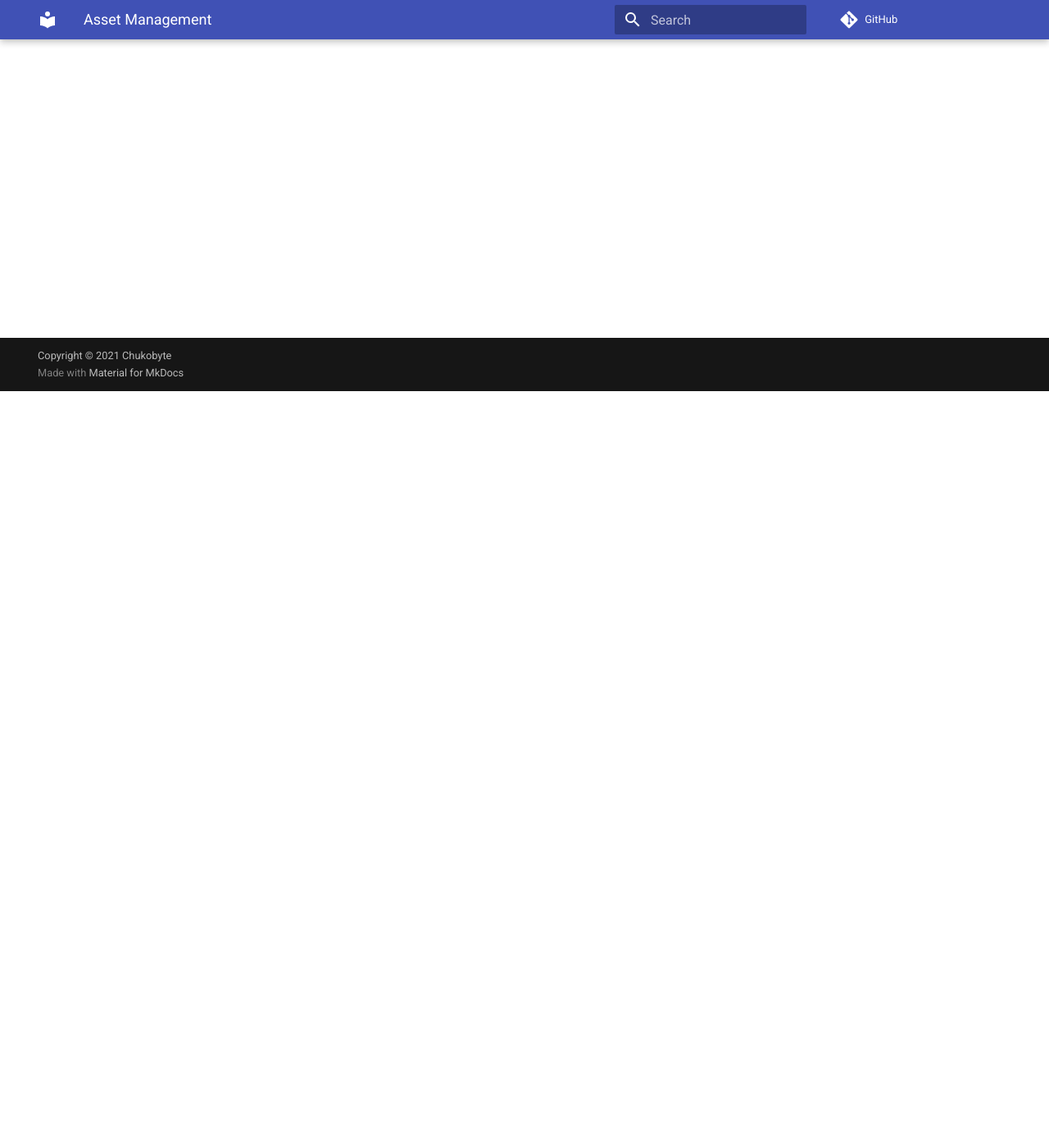
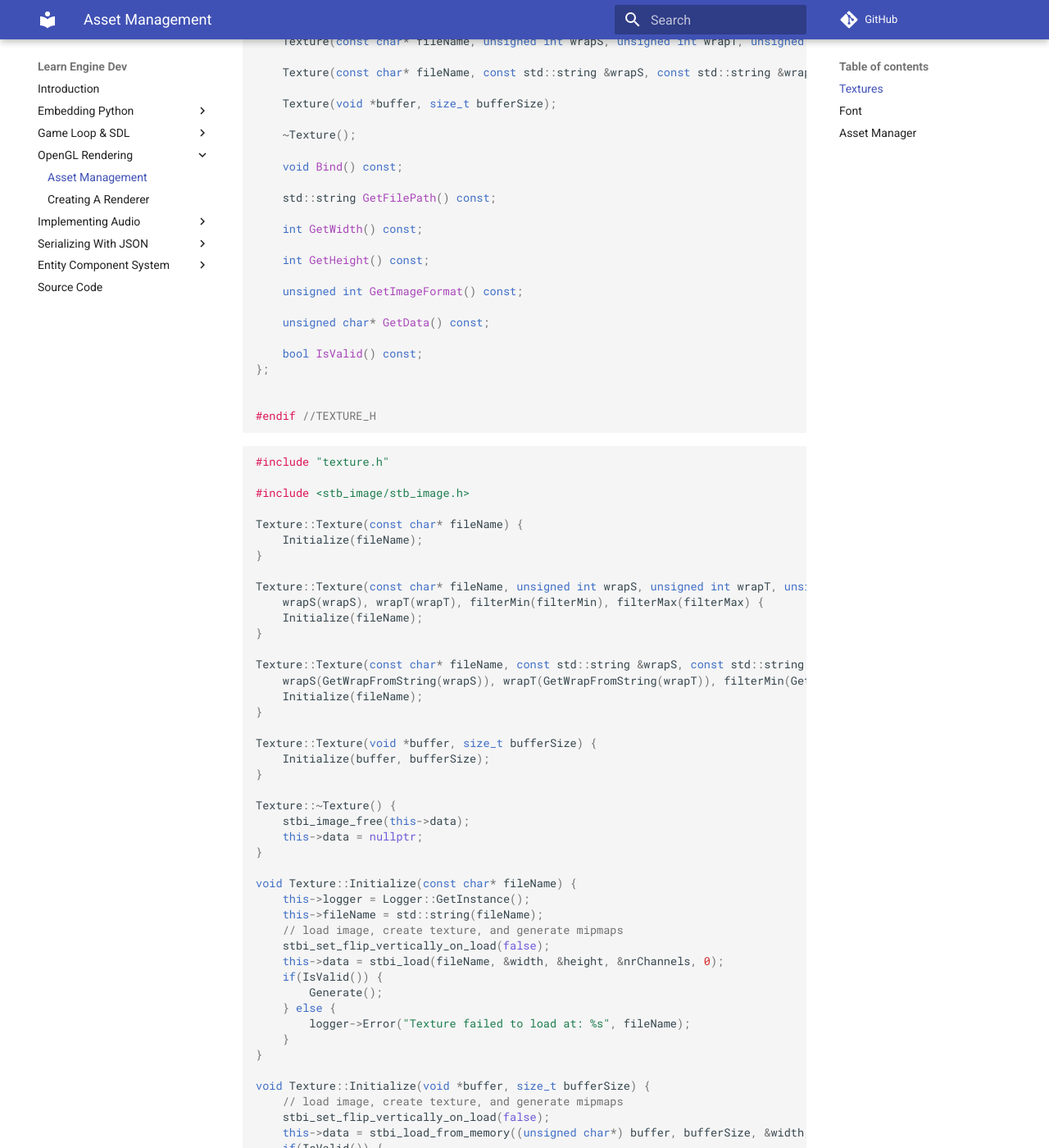
Before and after one commit to Chukobyte/learn-engine-dev, an MkDocs documentation site: the page built from docs/opengl_rendering/asset_management.md, in a window 1280 px wide and 1400 px high, scrolled down 923 px. Shown: the whole window at 82% size. Built offline with MkDocs 1.6.1 and Material for MkDocs 9.7.7, drawn with Linux system fonts in a browser that asks for light colours; comment, search, counter and statistics services are not loaded; some of the changed text lies outside the part shown.

Commit message:
Second commit.

````diff
--- a/docs/opengl_rendering/asset_management.md
+++ b/docs/opengl_rendering/asset_management.md
@@ -2,6 +2,199 @@
 
 ## Textures
 
+```c++
+#ifndef TEXTURE_H
+#define TEXTURE_H
+
+#include <glad/glad.h>
+
+#include "../utils/logger.h"
+
+class Texture {
+  private:
+    Logger *logger = nullptr;
+    std::string fileName;
+
+    GLuint ID = 0;
+    unsigned char* data = nullptr;
+    int width = 0;
+    int height = 0;
+    int nrChannels = 0;
+    // format
+    unsigned int internalFormat = GL_RGBA;
+    unsigned int imageFormat = GL_RGBA;
+    // configuration
+    unsigned int wrapS = GL_CLAMP_TO_BORDER;
+    unsigned int wrapT = GL_CLAMP_TO_BORDER;
+    unsigned int filterMin = GL_NEAREST;
+    unsigned int filterMax = GL_NEAREST;
+
+    void Initialize(const char* fileName);
+
+    void Initialize(void *buffer, size_t bufferSize);
+
+    void Generate();
+
+    unsigned int GetWrapFromString(const std::string &wrap) const;
+
+    unsigned int GetFilterFromString(const std::string &filter) const;
+  public:
+    Texture(const char* fileName);
+
+    Texture(const char* fileName, unsigned int wrapS, unsigned int wrapT, unsigned int filterMin, unsigned int filterMax);
+
+    Texture(const char* fileName, const std::string &wrapS, const std::string &wrapT, const std::string &filterMin, const std::string &filterMax);
+
+    Texture(void *buffer, size_t bufferSize);
+
+    ~Texture();
+
+    void Bind() const;
+
+    std::string GetFilePath() const;
+
+    int GetWidth() const;
+
+    int GetHeight() const;
+
+    unsigned int GetImageFormat() const;
+
+    unsigned char* GetData() const;
+
+    bool IsValid() const;
+};
+
+
+#endif //TEXTURE_H
+```
+
+```c++
+#include "texture.h"
+
+#include <stb_image/stb_image.h>
+
+Texture::Texture(const char* fileName) {
+    Initialize(fileName);
+}
+
+Texture::Texture(const char* fileName, unsigned int wrapS, unsigned int wrapT, unsigned int filterMin, unsigned int filterMax) :
+    wrapS(wrapS), wrapT(wrapT), filterMin(filterMin), filterMax(filterMax) {
+    Initialize(fileName);
+}
+
+Texture::Texture(const char* fileName, const std::string &wrapS, const std::string &wrapT, const std::string &filterMin, const std::string &filterMax) :
+    wrapS(GetWrapFromString(wrapS)), wrapT(GetWrapFromString(wrapT)), filterMin(GetFilterFromString(filterMin)), filterMax(GetFilterFromString(filterMax)) {
+    Initialize(fileName);
+}
+
+Texture::Texture(void *buffer, size_t bufferSize) {
+    Initialize(buffer, bufferSize);
+}
+
+Texture::~Texture() {
+    stbi_image_free(this->data);
+    this->data = nullptr;
+}
+
+void Texture::Initialize(const char* fileName) {
+    this->logger = Logger::GetInstance();
+    this->fileName = std::string(fileName);
+    // load image, create texture, and generate mipmaps
+    stbi_set_flip_vertically_on_load(false);
+    this->data = stbi_load(fileName, &width, &height, &nrChannels, 0);
+    if(IsValid()) {
+        Generate();
+    } else {
+        logger->Error("Texture failed to load at: %s", fileName);
+    }
+}
+
+void Texture::Initialize(void *buffer, size_t bufferSize) {
+    // load image, create texture, and generate mipmaps
+    stbi_set_flip_vertically_on_load(false);
+    this->data = stbi_load_from_memory((unsigned char*) buffer, bufferSize, &width, &height, &nrChannels, 0);
+    if(IsValid()) {
+        Generate();
+    } else {
+        logger->Error("Texture failed to load at texture from memory!");
+    }
+}
+
+void Texture::Generate() {
+    if (nrChannels == 1) {
+        imageFormat = GL_RED;
+    } else if (nrChannels == 3) {
+        imageFormat = GL_RGB;
+    } else if (nrChannels == 4) {
+        imageFormat = GL_RGBA;
+    }
+
+    // Create texture
+    glGenTextures(1, &this->ID);
+    Bind();
+    glTexImage2D(GL_TEXTURE_2D, 0, this->internalFormat, this->width, this->height, 0, this->imageFormat, GL_UNSIGNED_BYTE, this->data);
+    glGenerateMipmap(GL_TEXTURE_2D);
+    // Wrap and filter modes
+    glTexParameteri(GL_TEXTURE_2D, GL_TEXTURE_WRAP_S, this->wrapS);
+    glTexParameteri(GL_TEXTURE_2D, GL_TEXTURE_WRAP_T, this->wrapT);
+    glTexParameteri(GL_TEXTURE_2D, GL_TEXTURE_MIN_FILTER, this->filterMin);
+    glTexParameteri(GL_TEXTURE_2D, GL_TEXTURE_MAG_FILTER, this->filterMax);
+    // Unbind texture
+    glBindTexture(GL_TEXTURE_2D, 0);
+}
+
+unsigned int Texture::GetWrapFromString(const std::string &wrap) const {
+    if (wrap == "clamp_to_border") {
+        return GL_CLAMP_TO_BORDER;
+    } else if (wrap == "repeat") {
+        return GL_REPEAT;
+    }
+    logger->Error("'%s' is an invalid wrap value!", wrap.c_str());
+    return wrapS;
+}
+
+unsigned int Texture::GetFilterFromString(const std::string &filter) const {
+    if (filter == "nearest") {
+        return GL_NEAREST;
+    } else if (filter == "linear") {
+        return GL_LINEAR;
+    }
+    logger->Error("'%s' is an invalid filter value!", filter.c_str());
+    return filterMin;
+}
+
+void Texture::Bind() const {
+    glBindTexture(GL_TEXTURE_2D, this->ID);
+}
+
+std::string Texture::GetFilePath() const {
+    return fileName;
+}
+
+int Texture::GetWidth() const {
+    return width;
+}
+
+int Texture::GetHeight() const {
+    return height;
+}
+
+unsigned int Texture::GetImageFormat() const {
+    return imageFormat;
+}
+
+unsigned char* Texture::GetData() const {
+    return data;
+}
+
+bool Texture::IsValid() const {
+    if(this->data) {
+        return true;
+    }
+    return false;
+}
+```
+
 ## Font
 
 ## Asset Manager
````
Also changed, not shown: docs/game_loop_and_sdl/initialize_sdl.md (+7 -7 lines), 8 other files.
